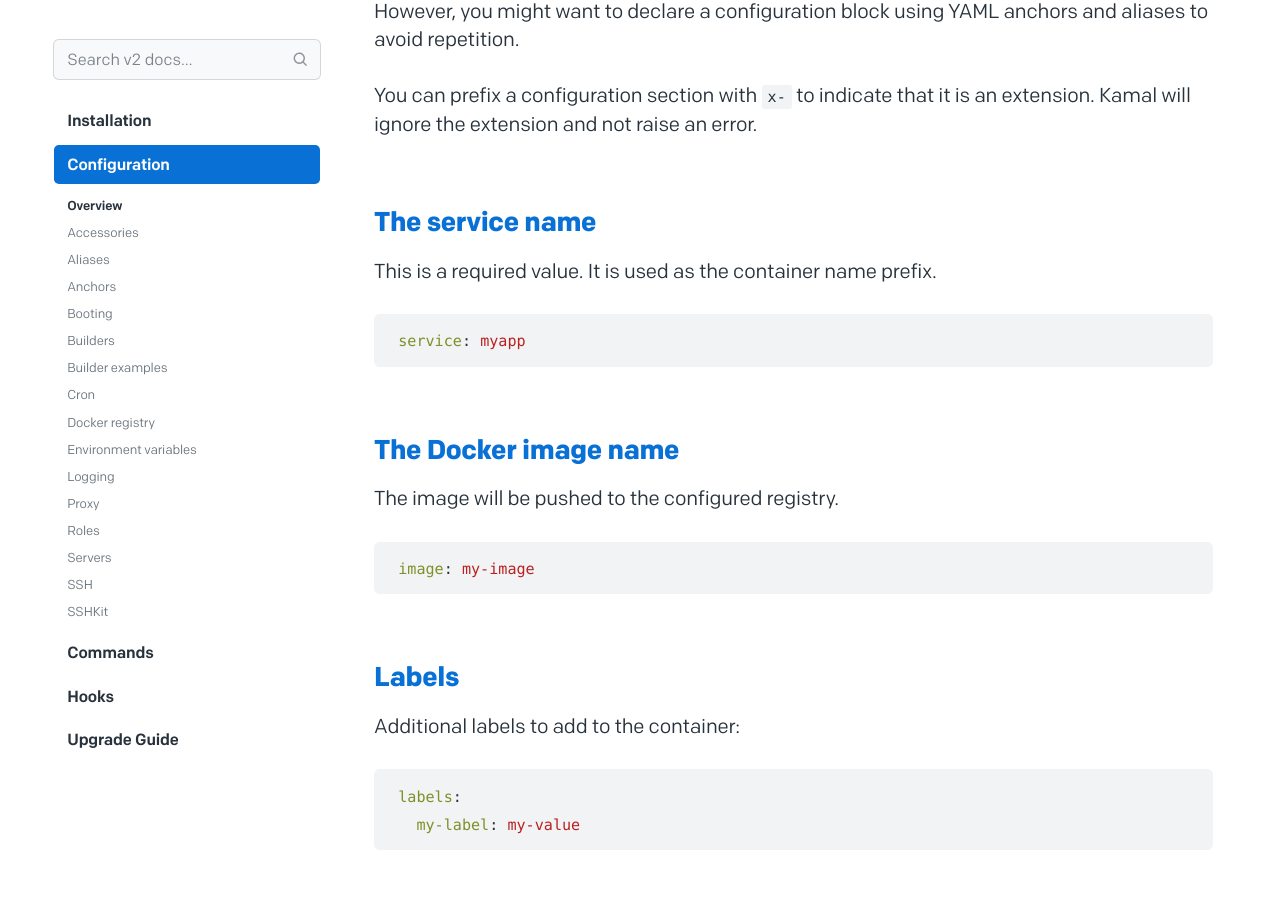
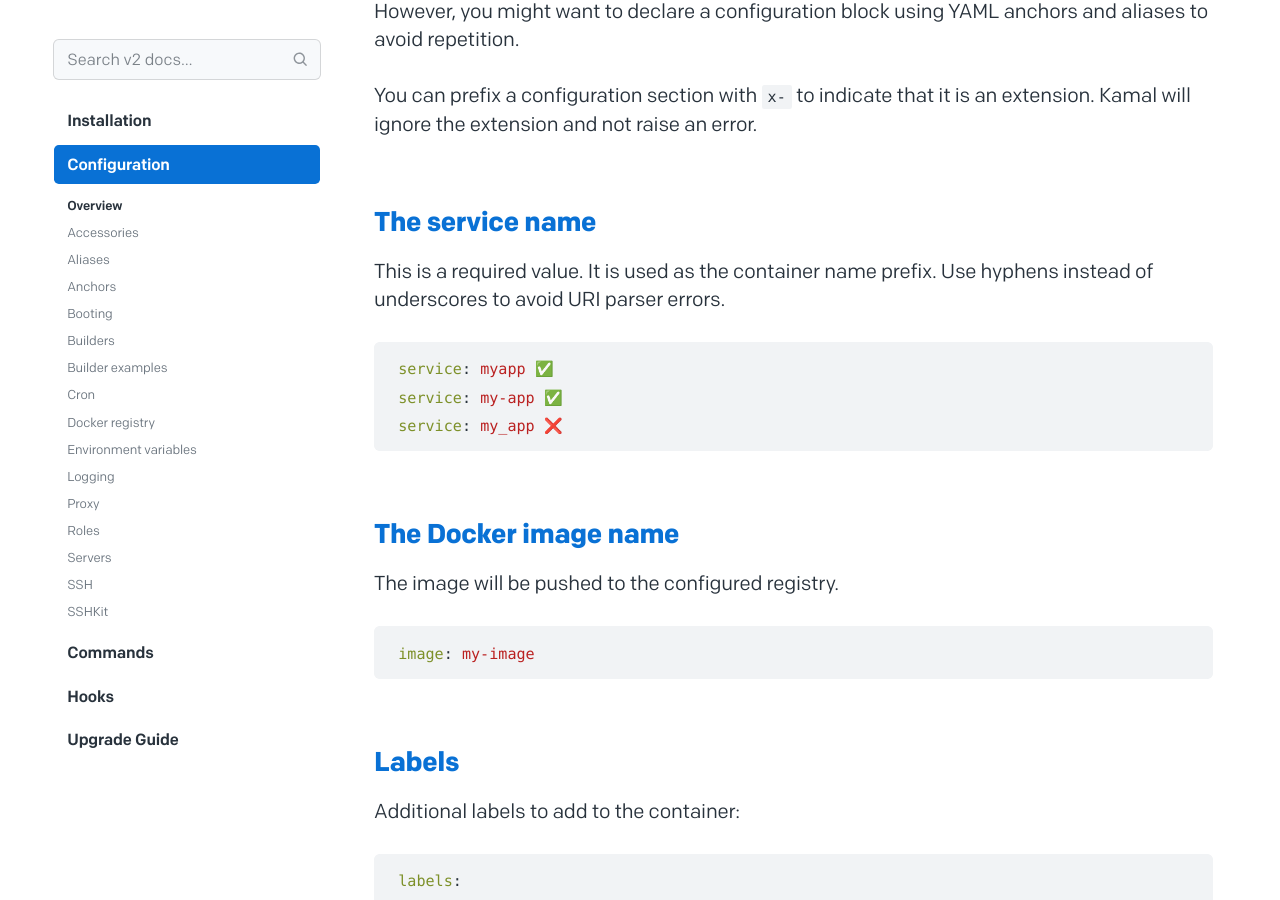
Before and after one commit to basecamp/kamal-site, a Jekyll site: the page built from docs/configuration/overview.md, in a window 1280 px wide and 900 px high, scrolled down 743 px. Built offline with Jekyll 4.4.1, drawn with Linux system fonts in a browser that asks for light colours.

Commit message:
docs: clarify service name restrictions for URI compatibility

````diff
--- a/docs/configuration/overview.md
+++ b/docs/configuration/overview.md
@@ -28,10 +28,12 @@ extension. Kamal will ignore the extension and not raise an error.
 
 ## [The service name](#the-service-name)
 
-This is a required value. It is used as the container name prefix.
+This is a required value. It is used as the container name prefix. Use hyphens instead of underscores to avoid URI parser errors.
 
 ```yaml
-service: myapp
+service: myapp ✅
+service: my-app ✅
+service: my_app ❌
 ```
 
 ## [The Docker image name](#the-docker-image-name)
````
Also changed, not shown: Gemfile.lock.
